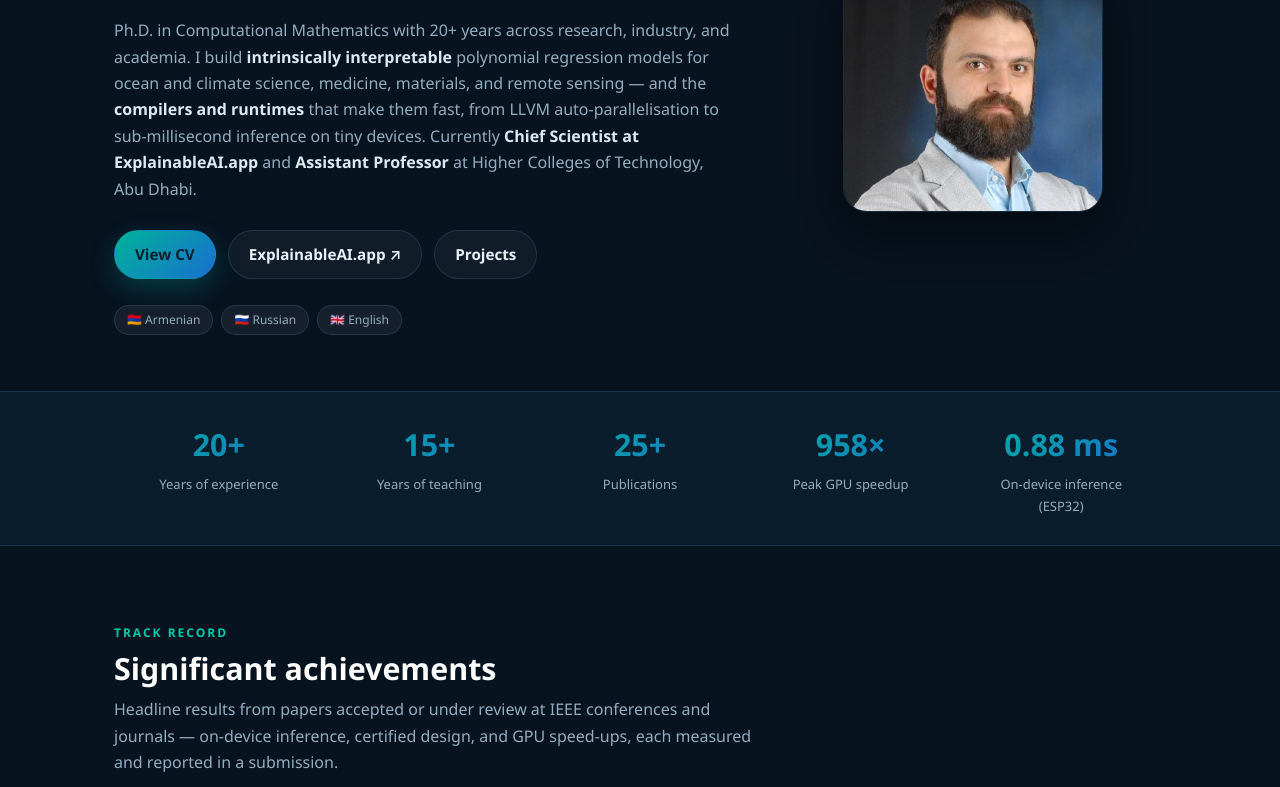
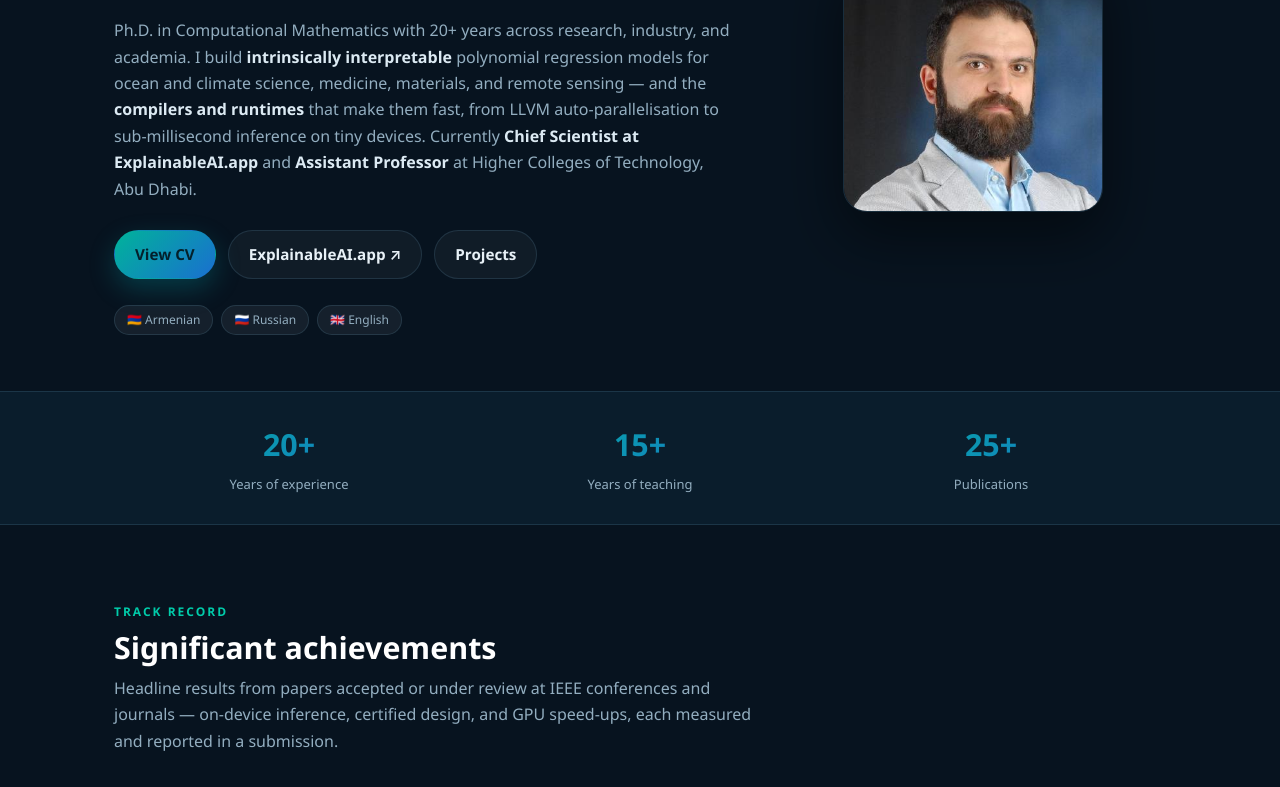
Before and after one commit to vmartirosyan/vmartirosyan.github.io, a plain HTML site: page index.html in a window 1280 px wide. Shown: the part 301-1088 px from the top of the page. Drawn offline with Linux system fonts and the light colour scheme.

Commit message:
stats: drop GPU/ESP32 tiles from the experience band (now contextualized on /achievements/)

```diff
--- a/css/home.css
+++ b/css/home.css
@@ -271,7 +271,7 @@ h1, h2, h3, h4 {
 
 .stats-grid {
     display: grid;
-    grid-template-columns: repeat(5, 1fr);
+    grid-template-columns: repeat(3, 1fr);
     gap: 1px;
 }
 
--- a/index.html
+++ b/index.html
@@ -81,14 +81,6 @@
             <div class="stat">
                 <div class="num">25+</div>
                 <div class="label">Publications</div>
-            </div>
-            <div class="stat">
-                <div class="num">958×</div>
-                <div class="label">Peak GPU speedup</div>
-            </div>
-            <div class="stat">
-                <div class="num">0.88 ms</div>
-                <div class="label">On-device inference (ESP32)</div>
             </div>
         </div>
     </section>
```
